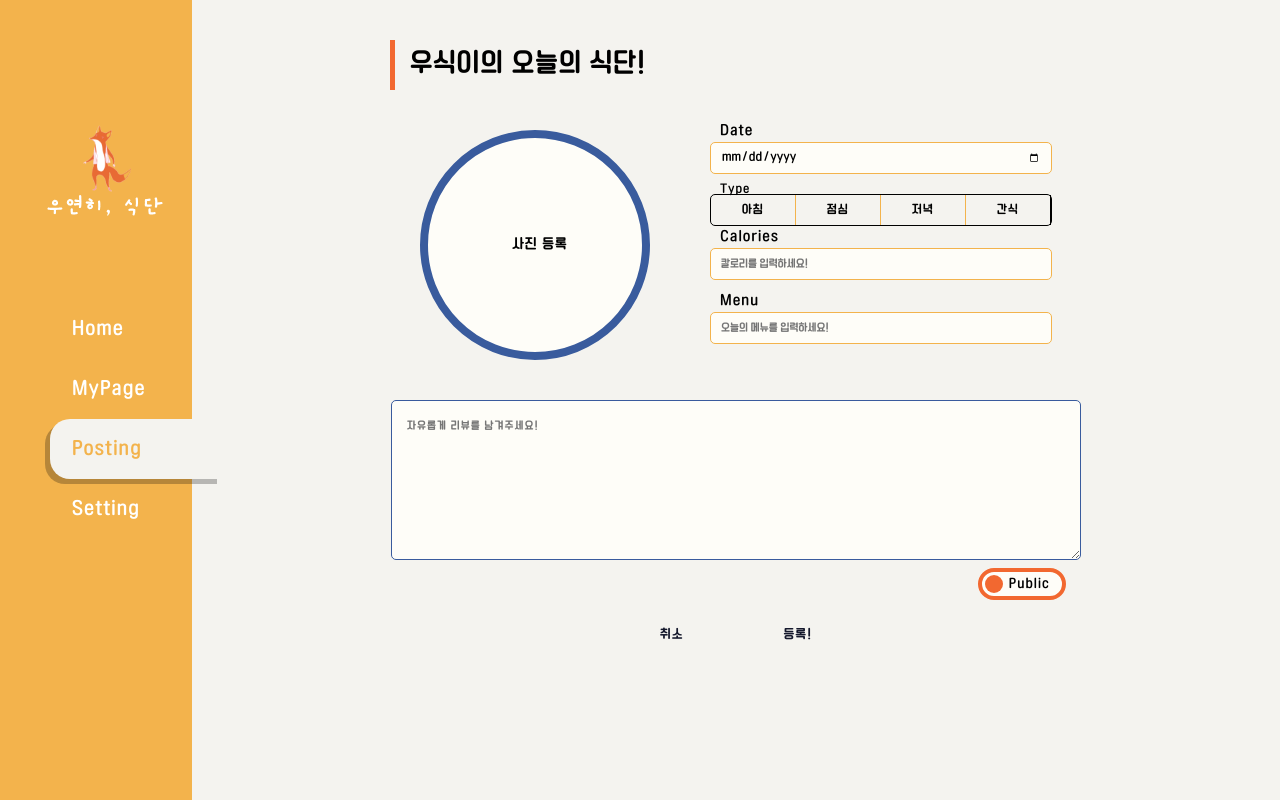
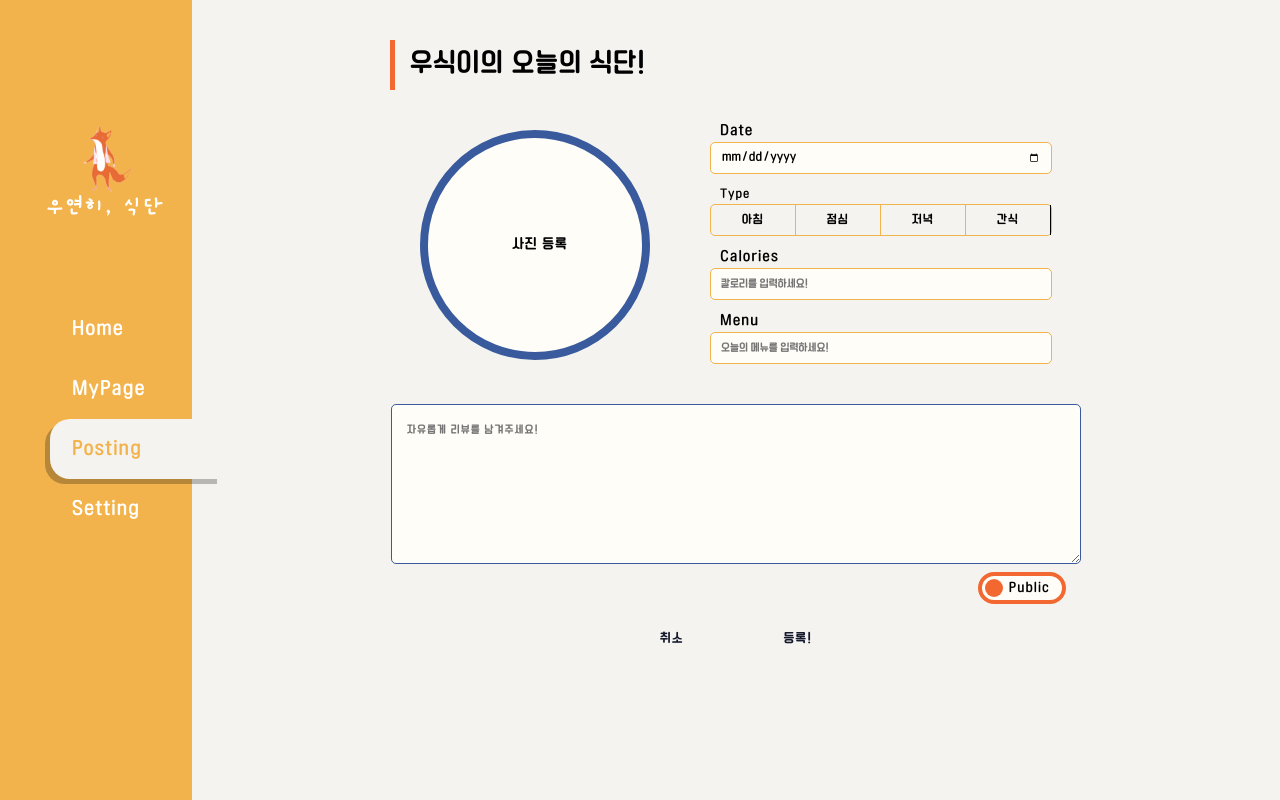
Before and after one commit to margu31/forte-diet, a React (Create React App) app: page /posting in a window 1280 px wide. Built offline with nearby package versions, Linux system fonts and the light colour scheme; no server answers.

Commit message:
[스타일] RadioGroup 스타일 props 제거

```diff
--- a/src/components/RadioGroup/RadioGroup.styled.js
+++ b/src/components/RadioGroup/RadioGroup.styled.js
@@ -1,43 +1,25 @@
-import styled, { css } from "styled-components";
+import styled from 'styled-components';
+import { palette } from '../../styles';
 
 const StyledRadioTitle = styled.p`
-  ${({ $titleFontSize, $titleMarginBottom }) => css`
-    font-size: ${$titleFontSize}rem;
-    margin: ${$titleMarginBottom}px 0;
-  `}
-
+  font-size: 1.1.rem;
+  margin: 0.5rem 0;
   text-indent: 1rem;
 `;
 
 const StyledRadioGroup = styled.div`
-  ${({
-    $backgroundColor,
-    $borderColor,
-    $width,
-    $radioMarginBottom,
-    $checkedBackground,
-    $checkedColor,
-  }) => css`
-    background-color: ${$backgroundColor};
-    border: 1px solid ${$borderColor};
-    width: ${$width};
-    margin-bottom: ${$radioMarginBottom}px;
+  background-color: ${palette.themeBirghtYellow};
+  border: 1px solid ${palette.themePrimary};
+  width: 342px;
+  margin-bottom: 1rem;
 
-    input:checked + label {
-      background-color: ${$checkedBackground};
-      color: ${$checkedColor};
-    }
-  `}
+  input:checked + label {
+    background-color: ${palette.themePrimary};
+    color: ${palette.themeDefaultWhite};
+  }
 
   display: inline-block;
   border-radius: 5px;
-
-  /* & label:last-child {
-    border-right: none;
-    border-top-right-radius: 5px;
-    border-bottom-right-radius: 5px;
-  } */
-  /* margin-bottom: 10px; */
 `;
 
 export { StyledRadioGroup, StyledRadioTitle };
```
